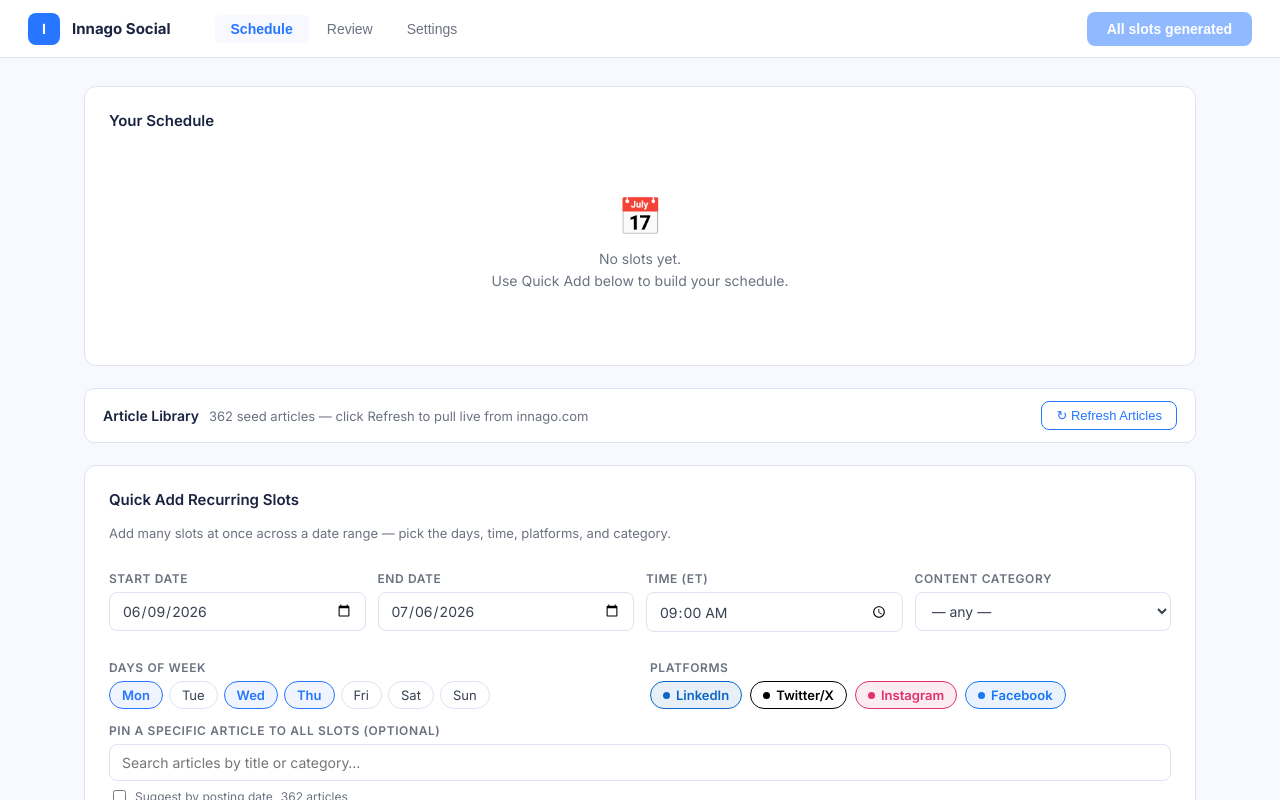
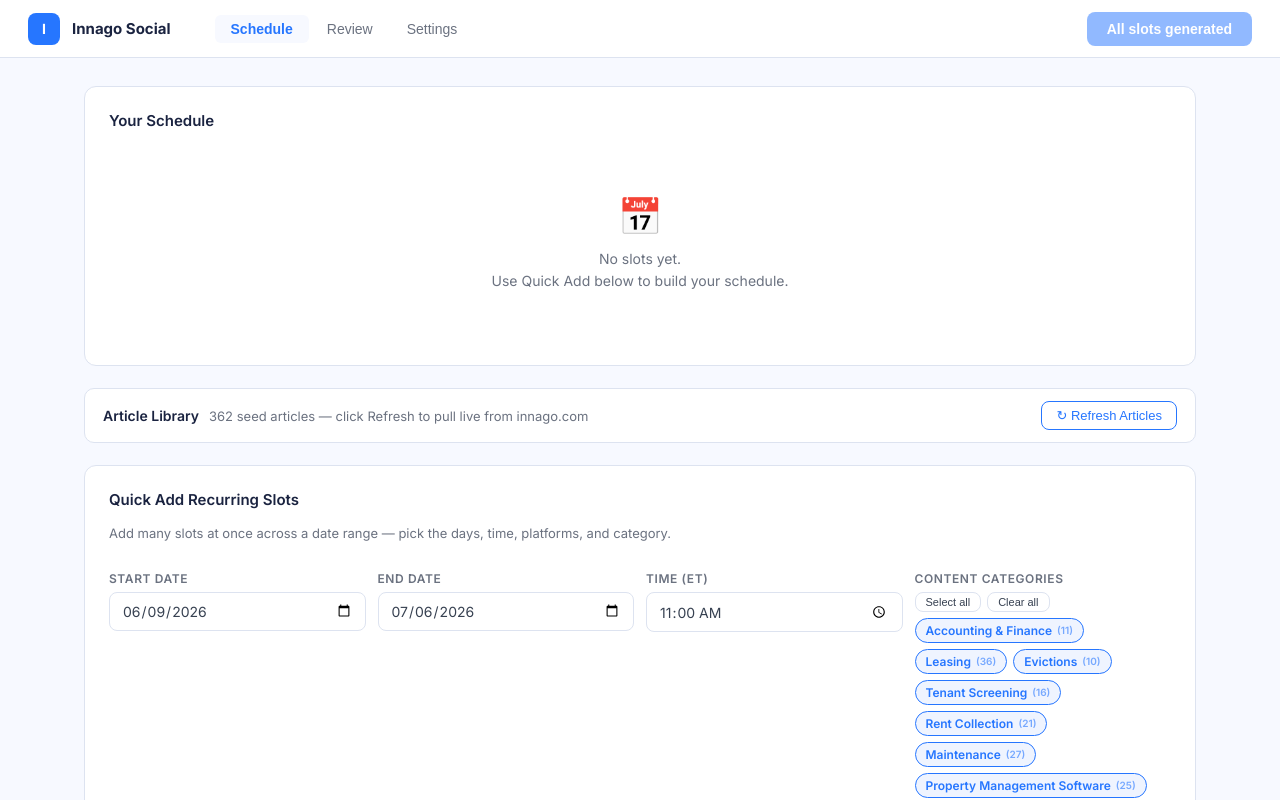
Before and after one commit to sarahhutchinson19/social-media-web-app, a Next.js app: page / in a window 1280 px wide. Shown: the top 800 px of the page. Built offline with nearby package versions, Linux system fonts and the light colour scheme.

Commit message:
Category checklist with select all default, 11am default time

```diff
--- a/pages/index.js
+++ b/pages/index.js
@@ -65,8 +65,10 @@
   });
   const [recurForm, setRecurForm] = useState({
     startDate: today(), endDate: addDays(today(), 27),
-    time: '09:00', days: [0,2,3],
-    platforms: ['linkedin','twitter','facebook','instagram'], category: '', articleUrl: '',
+    time: '11:00', days: [0,2,3],
+    platforms: ['linkedin','twitter','facebook','instagram'],
+    categories: Object.keys(CATEGORIES), // all selected by default
+    articleUrl: '',
   });
   // ── Slot list filters ────────────────────────
   const [slotFilterFrom, setSlotFilterFrom] = useState('');
@@ -191,7 +193,8 @@
   const removeSlot = (id) => setCustomSlots(p => p.filter(s => s.id !== id));
 
   const addRecurring = () => {
-    const { startDate, endDate, time, days, platforms, category, articleUrl } = recurForm;
+    const { startDate, endDate, time, days, platforms, categories, articleUrl } = recurForm;
+    const category = categories.length === Object.keys(CATEGORIES).length ? '' : categories[0] || '';
     if (!startDate || !endDate || !days.length || !platforms.length) return;
     const cur = new Date(startDate + 'T00:00:00');
     const end = new Date(endDate + 'T00:00:00');
@@ -200,7 +203,7 @@
     while (cur <= end && guard++ < 500) {
       const wd = cur.getDay() === 0 ? 6 : cur.getDay() - 1;
       if (days.includes(wd)) {
-        newSlots.push({ id: uid(), date: cur.toISOString().slice(0,10), time, platforms: [...platforms], category, topicOverride: '', articleUrl: articleUrl||'' });
+        newSlots.push({ id: uid(), date: cur.toISOString().slice(0,10), time, platforms: [...platforms], categories: [...categories], category, topicOverride: '', articleUrl: articleUrl||'' });
       }
       cur.setDate(cur.getDate() + 1);
     }
@@ -244,9 +247,11 @@
           displayTitle: slot.articleUrl.replace(/^https?:\/\/innago\.com\//, '').replace(/\/$/, '').replace(/-/g,' ').replace(/\b\w/g,c=>c.toUpperCase()),
         };
       } else {
-        const pool = slot.category && CATEGORIES[slot.category]
-          ? allArticles.filter(a => a.category === slot.category)
-          : allArticles;
+        const pool = slot.categories && slot.categories.length > 0 && slot.categories.length < Object.keys(CATEGORIES).length
+          ? allArticles.filter(a => slot.categories.includes(a.category))
+          : slot.category && CATEGORIES[slot.category]
+            ? allArticles.filter(a => a.category === slot.category)
+            : allArticles;
         const fresh = pool.filter(a => !prevUsed.has(a.url) && !usedThisRun.has(a.url));
         const source = fresh.length > 0 ? fresh : pool.filter(a => !usedThisRun.has(a.url));
         const finalPool = source.length > 0 ? source : pool;
@@ -582,11 +587,33 @@
                   <Field label="Time (ET)">
                     <input type="time" value={recurForm.time} onChange={e=>setRecurForm(f=>({...f,time:e.target.value}))} style={input} />
                   </Field>
-                  <Field label="Content category">
-                    <select value={recurForm.category} onChange={e=>setRecurForm(f=>({...f,category:e.target.value,articleUrl:''}))} style={input}>
-                      <option value="">— any —</option>
-                      {Object.keys(CATEGORIES).map(c=><option key={c} value={c}>{c}</option>)}
-                    </select>
+                  <Field label="Content categories">
+                    <div style={{ display:'flex', gap:6, marginBottom:6 }}>
+                      <button onClick={()=>setRecurForm(f=>({...f,categories:Object.keys(CATEGORIES)}))}
+                        style={{ ...outlineBtn, fontSize:11, padding:'3px 10px' }}>Select all</button>
+                      <button onClick={()=>setRecurForm(f=>({...f,categories:[]}))}
+                        style={{ ...outlineBtn, fontSize:11, padding:'3px 10px' }}>Clear all</button>
+                    </div>
+                    <div style={{ display:'flex', flexWrap:'wrap', gap:6 }}>
+                      {Object.keys(CATEGORIES).map(cat => {
+                        const on = recurForm.categories.includes(cat);
+                        return (
+                          <label key={cat} style={{ display:'flex', alignItems:'center', gap:5, cursor:'pointer',
+                            padding:'4px 10px', borderRadius:20, fontSize:12,
+                            border:`1.5px solid ${on?BLUE:BORDER}`,
+                            background:on?BLUE_BG:'#fff', color:on?BLUE:'#374151', fontWeight:on?600:400 }}>
+                            <input type="checkbox" checked={on}
+                              onChange={()=>setRecurForm(f=>({
+                                ...f,
+                                categories: on ? f.categories.filter(c=>c!==cat) : [...f.categories, cat],
+                                articleUrl: '',
+                              }))}
+                              style={{ display:'none' }} />
+                            {cat} <span style={{ fontSize:10, opacity:0.6 }}>({CATEGORIES[cat].length})</span>
+                          </label>
+                        );
+                      })}
+                    </div>
                   </Field>
                 </div>
 
```
